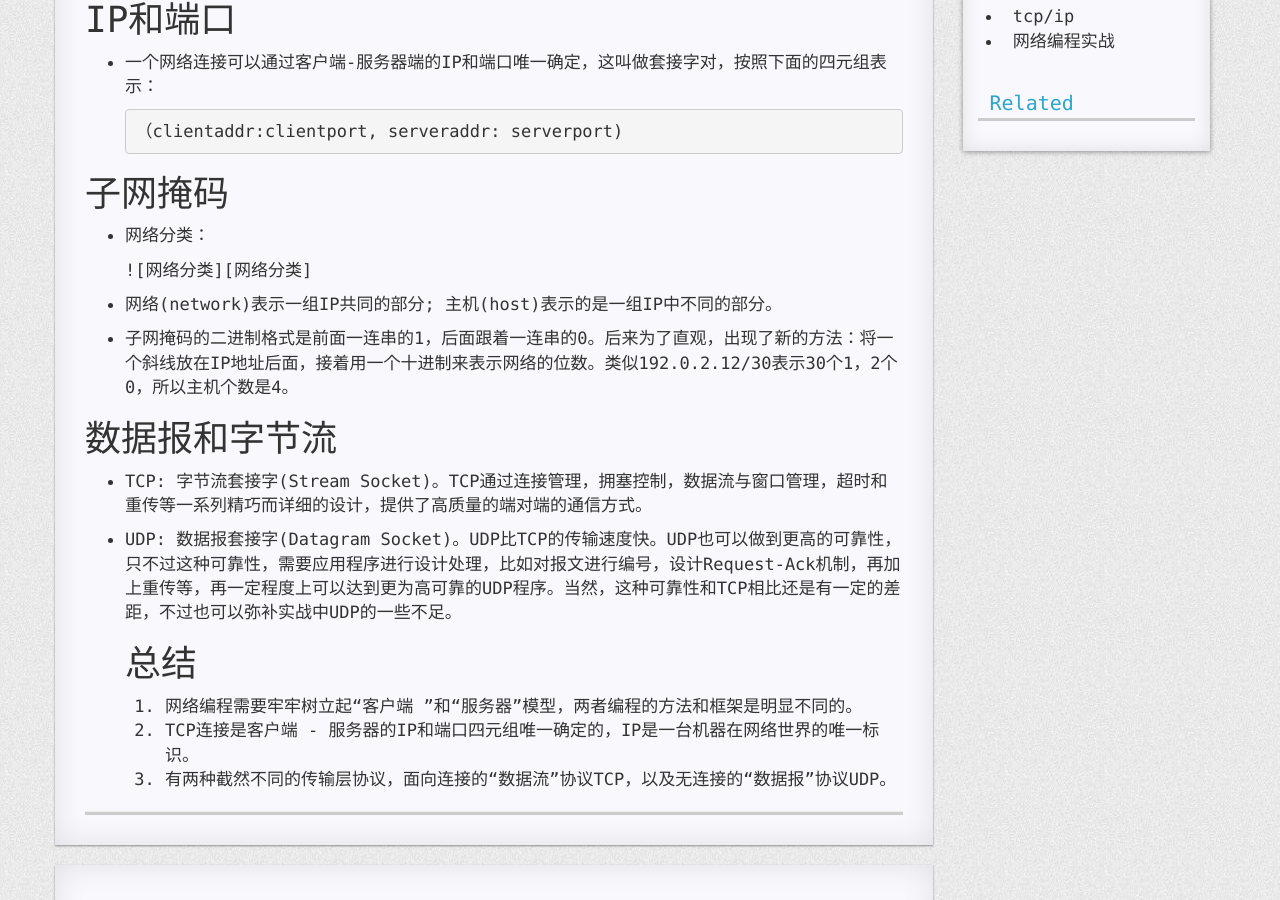
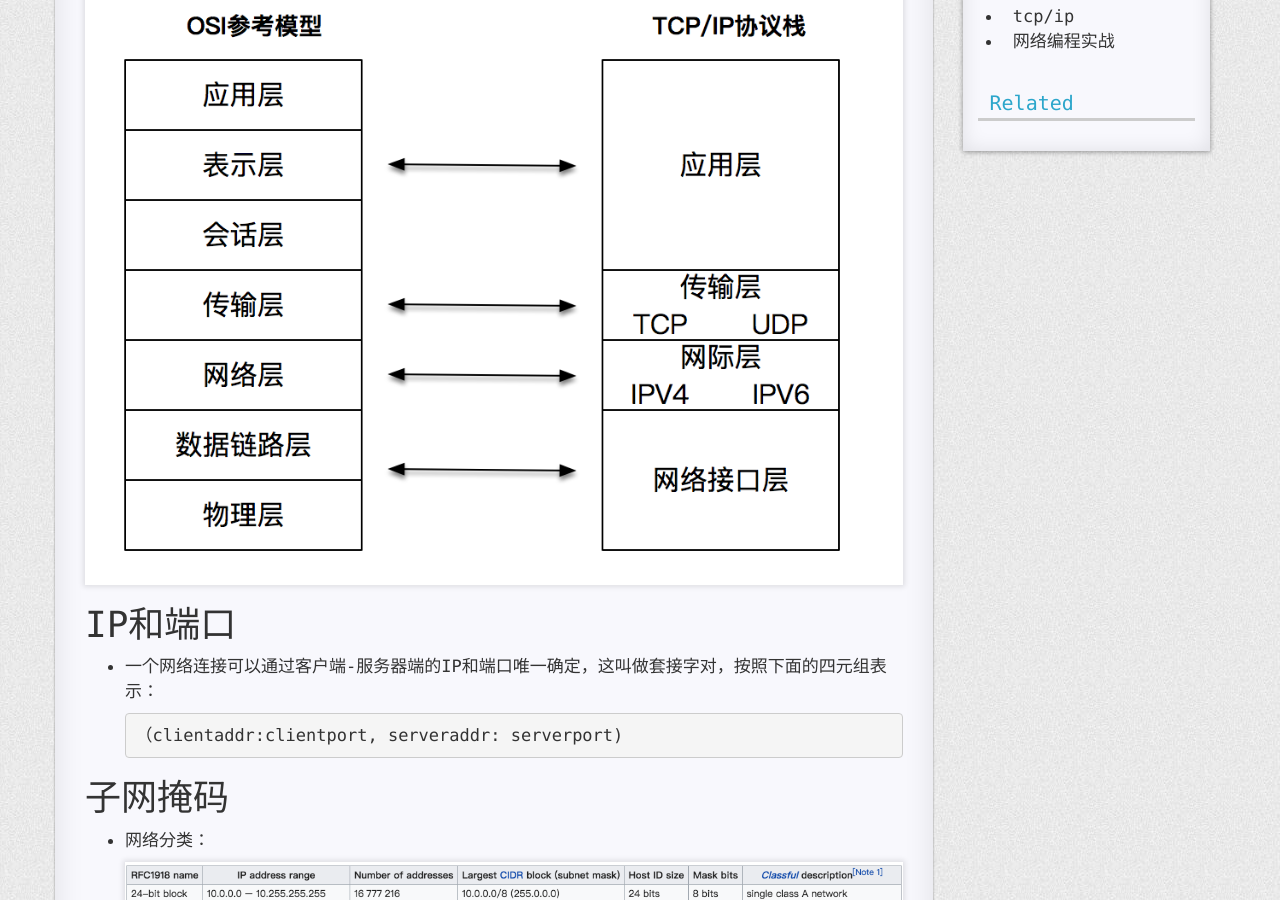
Before and after one commit to linuxxiaoyu/linuxxiaoyu.github.io, a Jekyll site: the page built from _posts/2019-11-29-network-programing-1.md, in a window 1280 px wide and 900 px high, scrolled down 355 px. Built offline with Jekyll 4.4.1, drawn with Linux system fonts in a browser that asks for light colours; nearby versions of some CDN libraries; comment, search, counter and statistics services are not loaded; a style sheet for code colours, icons or effects is not loaded.

Commit message:
change blog

```diff
--- a/_posts/2019-11-29-network-programing-1.md
+++ b/_posts/2019-11-29-network-programing-1.md
@@ -56,3 +56,4 @@ categories: network
 
 
 [OSI与TCP/IP对照]:{{"/network/OSI.png" | prepend: site.imgrepo }}
+[网络分类]:{{"/network/networkABC.png" | prepend: site.imgrepo }}
```
Also changed, not shown: static/img/network/OSI.png (added), static/img/network/networkABC.png (added).
